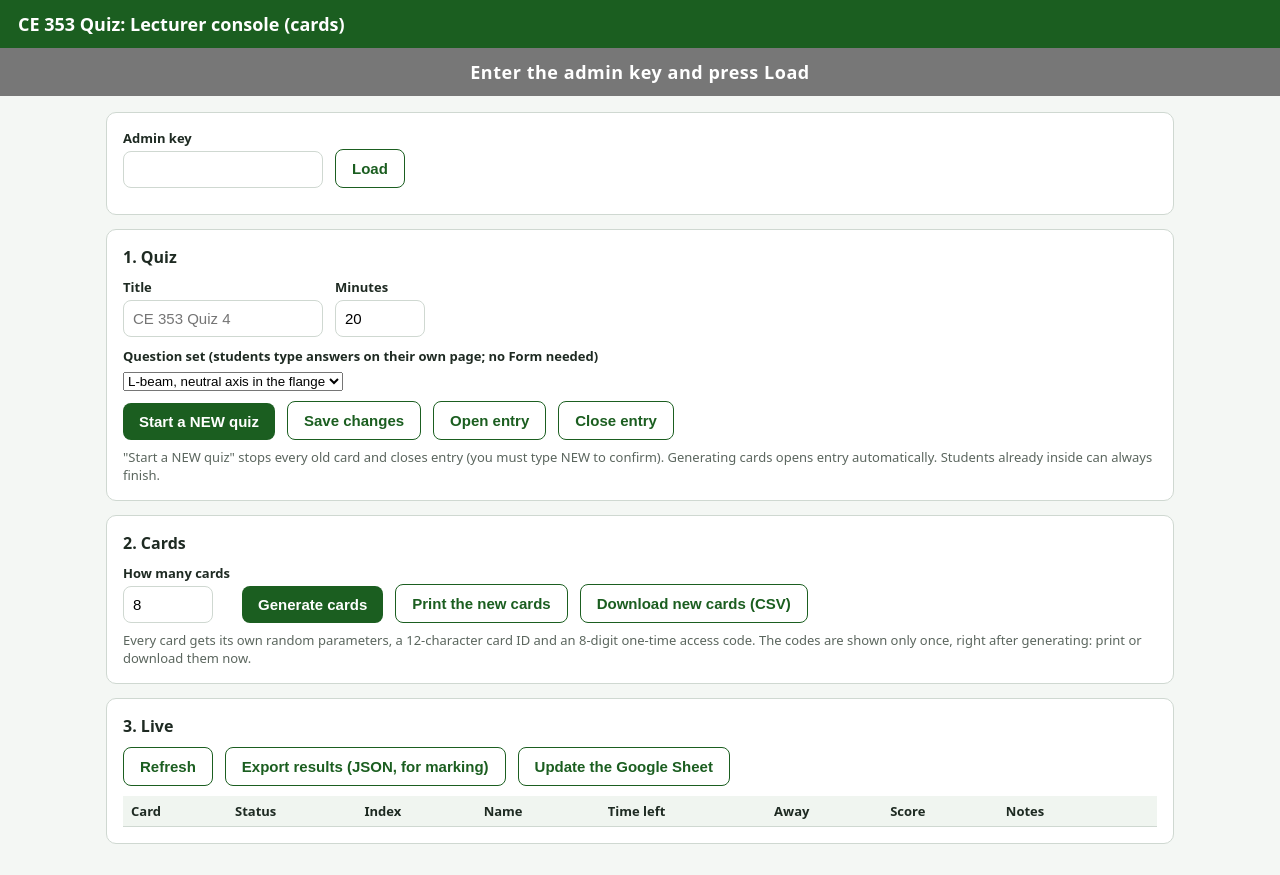
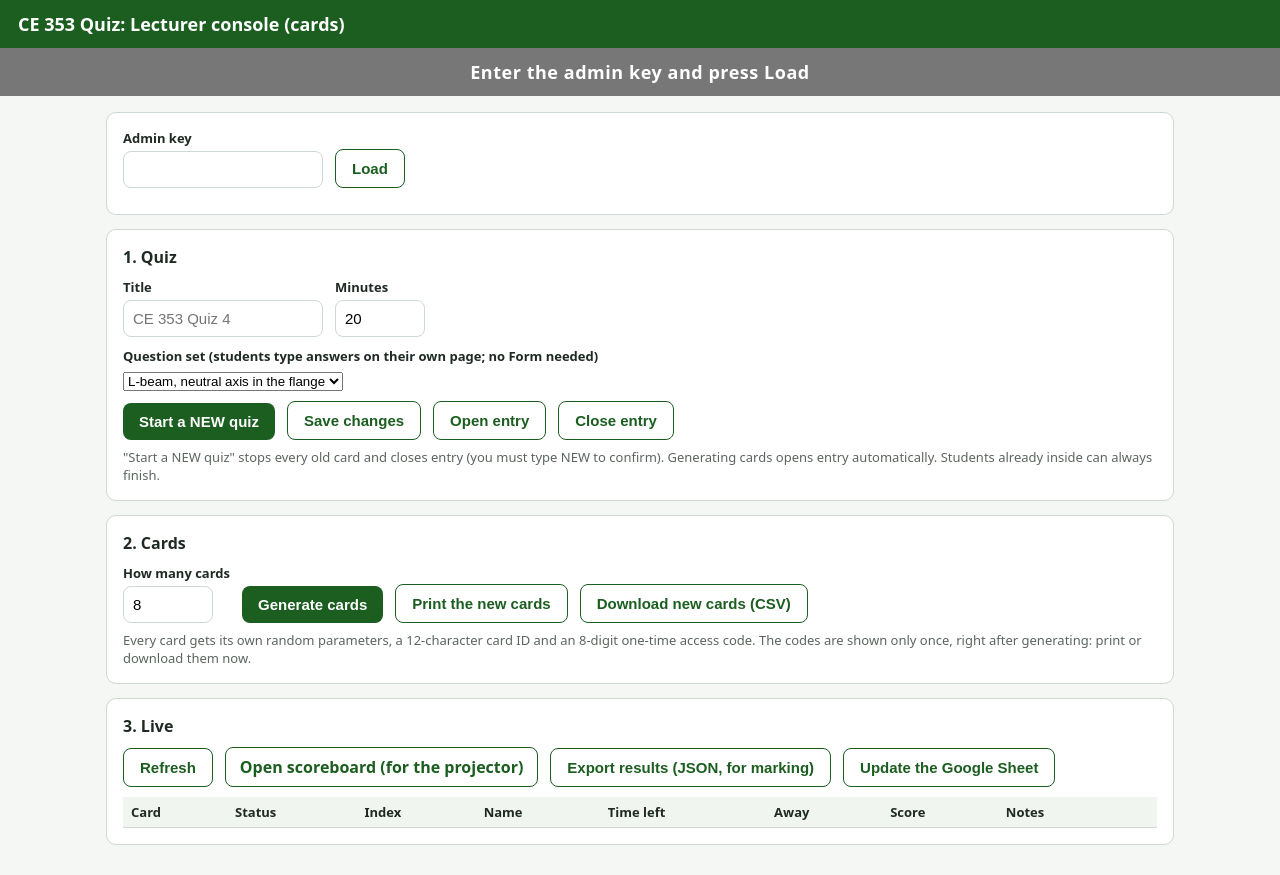
Before and after one commit to jotwumasi-source/ce353-quiz, a plain HTML site: page lecturer.html in a window 1280 px wide. Drawn offline with Linux system fonts and the light colour scheme.

Commit message:
Update lecturer.html

```diff
--- a/lecturer.html
+++ b/lecturer.html
@@ -82,7 +82,7 @@
     <h2>3. Live</h2>
     <div class="counts" id="counts"></div>
     <div class="row" style="margin-top:10px">
-      <button id="refresh" class="alt">Refresh</button>
+      <button id="refresh" class="alt">Refresh</button> <a href="board.html" target="_blank" rel="noopener" style="display:inline-block;padding:8px 14px;border:1px solid #1b5e20;border-radius:8px;color:#1b5e20;text-decoration:none;font-weight:600">Open scoreboard (for the projector)</a>
       <button id="export" class="alt">Export results (JSON, for marking)</button>
       <button id="sheet" class="alt">Update the Google Sheet</button>
     </div>
```
